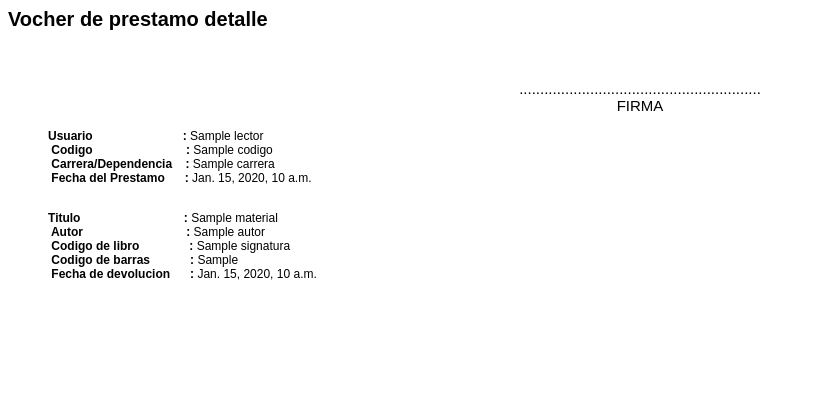
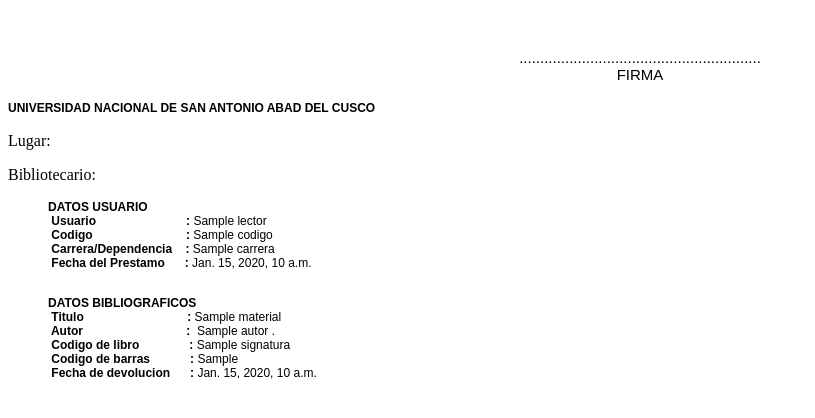
Before and after one commit to ikkerxd/biblioteca, a Django app: template biblioteca/templates/circulacion/prestamo/print_voucher.html in a window 1280 px wide. Shown: the top 418 px of the page, without its empty margins (0-815 px from the left). Run offline with Django 3.2, Linux system fonts and the light colour scheme; the template is opened without the code that fills it: most values are stand-ins (such as "Sample title", 1, 10 or a date in 2020).

Commit message:
modificacion formato voucher

```diff
--- a/biblioteca/templates/circulacion/prestamo/print_voucher.html
+++ b/biblioteca/templates/circulacion/prestamo/print_voucher.html
@@ -22,15 +22,17 @@
     </style>
 </head>
 <body>
-<strong style="font-size: 20px; font-family: Arial; text-align:center;">
-                    Vocher de prestamo detalle
-</strong>
+
 <p style="font-size: 15px; font-family: Arial; text-align:center;">
     </br></br> .......................................................... </br>
     FIRMA
 </p>
+<strong style="font-size: 12px; font-family: Arial; text-align:center;">UNIVERSIDAD NACIONAL DE SAN ANTONIO ABAD DEL CUSCO</strong>
+            <p>Lugar:</p>
+            <p>Bibliotecario:</p>
             <pre style="font-size: 12px; font-family: Arial; text-align:left;">
-            <strong>Usuario                           : </strong>{{ prestamo.lector }}
+            <strong>DATOS USUARIO </strong>
+            <strong> Usuario                           : </strong>{{ prestamo.lector }}
             <strong> Codigo                            : </strong>{{ prestamo.lector.codigo }}
             <strong> Carrera/Dependencia    : </strong>{{ prestamo.lector.carrera }}
             <strong> Fecha del Prestamo      : </strong>{{ prestamo.created }}
@@ -39,12 +41,15 @@
 
 
             <pre style="font-size: 12px; font-family: Arial; text-align:left;">
-            <strong>Titulo                               : </strong>{{ prestamo.ejemplar.material.titulo }}
-            <strong> Autor                               : </strong>{{ prestamo.ejemplar.material.autor }}
+            <strong>DATOS BIBLIOGRAFICOS </strong>
+            <strong> Titulo                               : </strong>{{ prestamo.ejemplar.material.titulo }}
+            <strong> Autor                               : </strong>{% for autor in prestamo.ejemplar.material.autor.all %} {{ autor }} {% if not forloop.last %},{% else %}.{% endif %}{% endfor %}
             <strong> Codigo de libro               : </strong>{{ prestamo.ejemplar.signatura }}
             <strong> Codigo de barras            : </strong>{{ prestamo.ejemplar.codigo_barras }}
             <strong> Fecha de devolucion      : </strong>{{ prestamo.fecha_entrega }}
             </pre>
 
+
+
 </body>
 </html>
```
Also changed, not shown: biblioteca/media/portada/portada_lwhrmvL.jpg (added).
